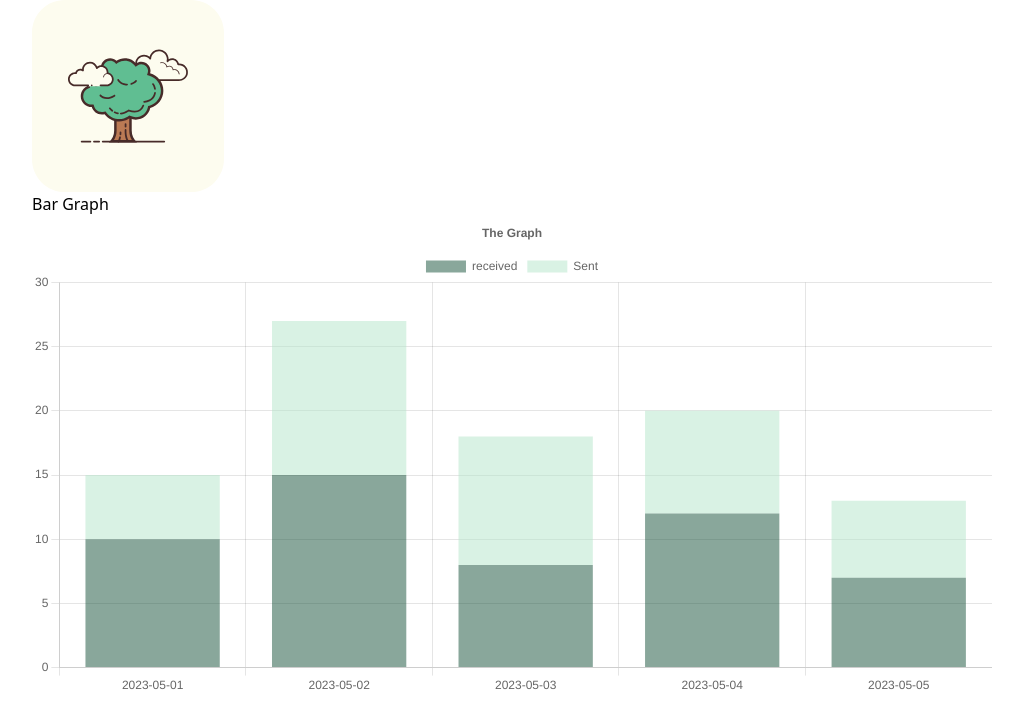
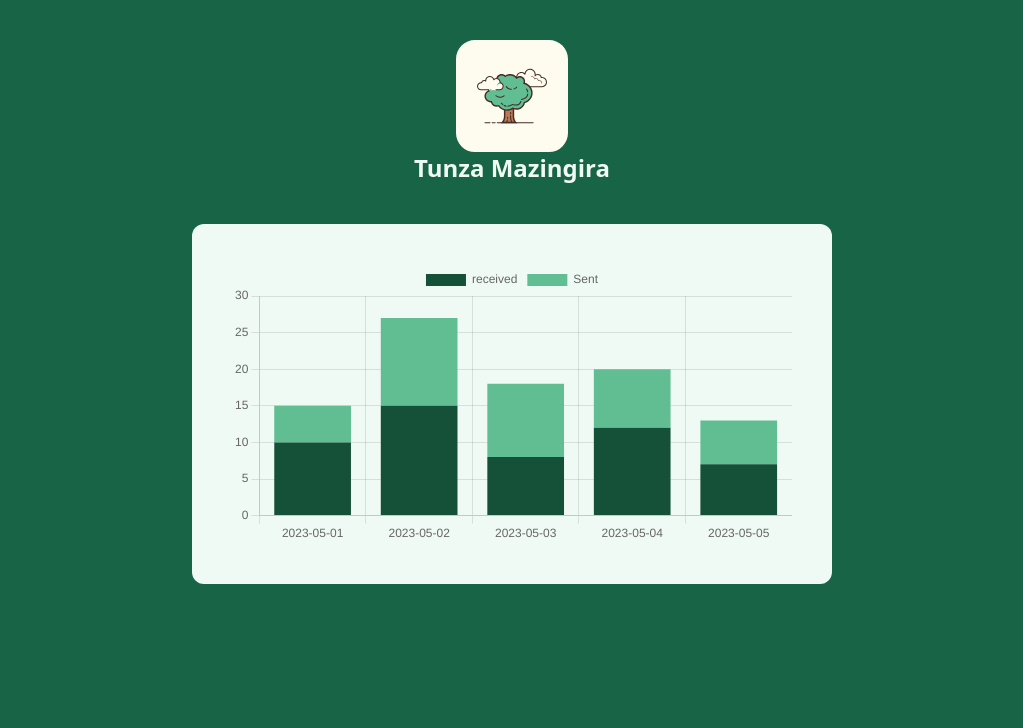
Before and after one commit to Era360/tunza-mazingira-analytics, a React (Vite) app: page / in a window 1280 px wide. Shown: the top 728 px of the page, without its empty margins (128-1151 px from the left). Built offline with nearby package versions, Linux system fonts and the light colour scheme.

Commit message:
layout and color configuration

```diff
--- a/src/App.jsx
+++ b/src/App.jsx
@@ -22,7 +22,7 @@ function App() {
   const options = {
     plugins: {
       title: {
-        display: true,
+        display: false,
         text: "The Graph",
       },
     },
@@ -49,21 +49,29 @@ function App() {
       {
         label: "received",
         data: [10, 15, 8, 12, 7],
-        backgroundColor: "rgba(21, 80, 57, 0.5)", // Customize the color
+        backgroundColor: "rgba(21, 80, 57)", // Customize the color
       },
       {
         label: "Sent",
         data: [5, 12, 10, 8, 6],
-        backgroundColor: "rgba(180, 230, 202, 0.5)", // Customize the color
+        backgroundColor: "rgba(96, 190, 146)", // Customize the color
       },
     ],
   };
 
   return (
-    <div className="container w-3/4 mx-auto">
-      <img src="/icon.svg" className="h-48" />
-      <h2>Bar Graph</h2>
-      <Bar options={options} data={data} />
+    <div className="h-screen bg-tree-700">
+      <div className="py-10">
+        <div className="mx-auto w-fit">
+          <img src="/icon.svg" className="h-28" />
+        </div>
+        <h2 className="text-2xl font-bold text-center text-tree-50">
+          Tunza Mazingira
+        </h2>
+      </div>
+      <div className="w-2/4 p-10 mx-auto rounded-xl bg-tree-50">
+        <Bar options={options} data={data} />
+      </div>
     </div>
   );
 }
```
